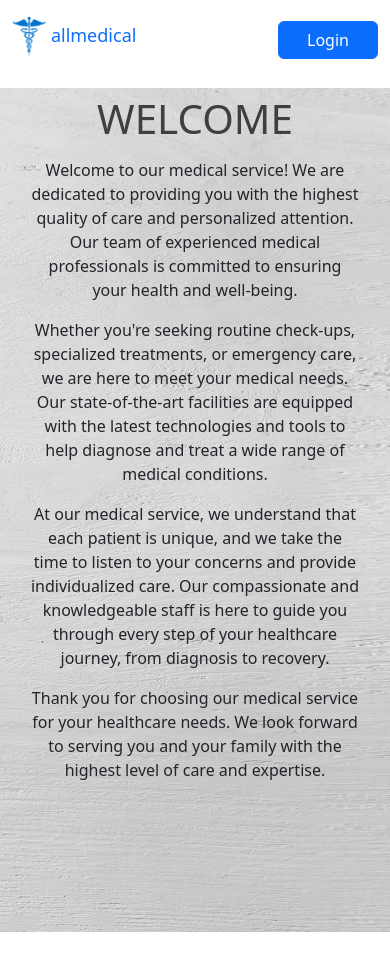
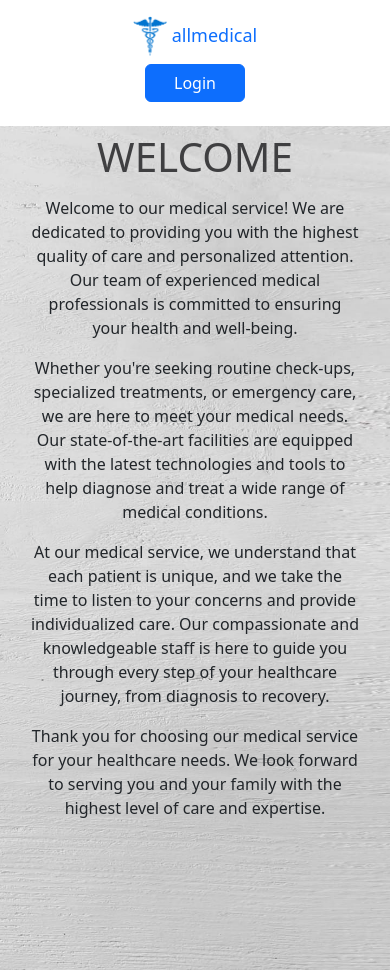
Before and after one commit to AlexHiriavenko/MedicalPortal-JS-Bstrap-Auth, a website: page index.html in a window 390 px wide. Before the commit the page ends 932 px from the top, so only its background shows below. Drawn offline with nearby package versions, Linux system fonts and the light colour scheme.

Commit message:
fix: mini edit some styles

```diff
--- a/index.html
+++ b/index.html
@@ -14,28 +14,45 @@
 <!-- ЗДЕСЬ НИЧЕГО ПИСАТЬ НЕЛЬЗЯ! -->
 <body>
 <div class="container-fluid">
-  <header class="d-flex flex-wrap align-items-center justify-content-between justify-content-md-between py-3 mb-2">
-    <a href="#" class="d-flex align-items-center col-md-3 mb-2 mb-md-0 text-dark text-decoration-none">
-      <img class="rounded float-start logo" height="40px" src="./dist/img/medicine-logo.png" alt="logo">
+    <header
+        class="d-flex flex-wrap align-items-center justify-content-between justify-content-md-between py-3 mb-2 header">
+        <a
+            href="#"
+            class="d-flex align-items-center col-md-3 mb-2 mb-md-0 text-dark text-decoration-none">
+            <img
+                class="rounded float-start logo"
+                height="40px"
+                src="./dist/img/medicine-logo.png"
+                alt="logo" />
             <h5 class="text-primary header__logo-title">allmedical</h5>
         </a>
         <div class="col-md-3 d-flex justify-content-end">
             <!-- Modal window added in login by data toggle and target -->
-      <button type="button" class="btn btn-primary login__btn header__btn-login d-block" data-bs-toggle="modal"
-        data-bs-target="#modal-sign-in">Login
+            <button
+                type="button"
+                class="btn btn-primary login__btn header__btn-login d-block"
+                data-bs-toggle="modal"
+                data-bs-target="#modal-sign-in">
+                Login
             </button>
             <!-- Modal window added in Create visit by data toggle and target -->
-      <button type="button" class="btn btn-primary header__btn-create-visit none me-3 d-none" data-bs-toggle="modal"
-        data-bs-target="#modal-create-visit">Create visit
+            <button
+                type="button"
+                class="btn btn-primary header__btn-create-visit none me-3 d-none"
+                data-bs-toggle="modal"
+                data-bs-target="#modal-create-visit">
+                Create visit
             </button>
-      <button type="button" class="btn btn-primary header__btn-exit none d-none" data-bs-toggle="modal"
-        data-bs-target="#modal-exit">Log Out
+            <button
+                type="button"
+                class="btn btn-primary header__btn-exit none d-none"
+                data-bs-toggle="modal"
+                data-bs-target="#modal-exit">
+                Log Out
             </button>
         </div>
     </header>
 </div>
-
-
 
 <nav id="cardsFilter" class="nav-item_filtr navbar navbar-expand-lg d-none">
     <div class="container-fluid d-flex justify-content-center align-items-end">
--- a/src/scss/sections&blocks/general.scss
+++ b/src/scss/sections&blocks/general.scss
@@ -2,7 +2,6 @@
 @import "filterMenu";
 @import "modal";
 @import "cards";
-
 
 html {
     height: 100%;
@@ -19,6 +18,7 @@ html {
 .main_container {
     width: 90%;
     margin: 0 auto;
+    padding-bottom: 40px;
 }
 .main_title {
     padding: 2%;
--- a/src/scss/sections&blocks/header.scss
+++ b/src/scss/sections&blocks/header.scss
@@ -1,4 +1,11 @@
 //header section
+
+.header {
+    @media (max-width: 400px) {
+        flex-direction: column;
+    }
+}
+
 .header__logo-title {
     color: #05137d;
     padding-left: 5px;
```
Also changed, not shown: src/html/header.html (+28 -9 lines), ReadMe.md (renamed from README-EN.MD), ReadMe_UA.md (renamed from README-UA.md), dist/css/styles.min.css, dist/css/view-only.css. Lines whose indentation alone changed are shown as unchanged.
